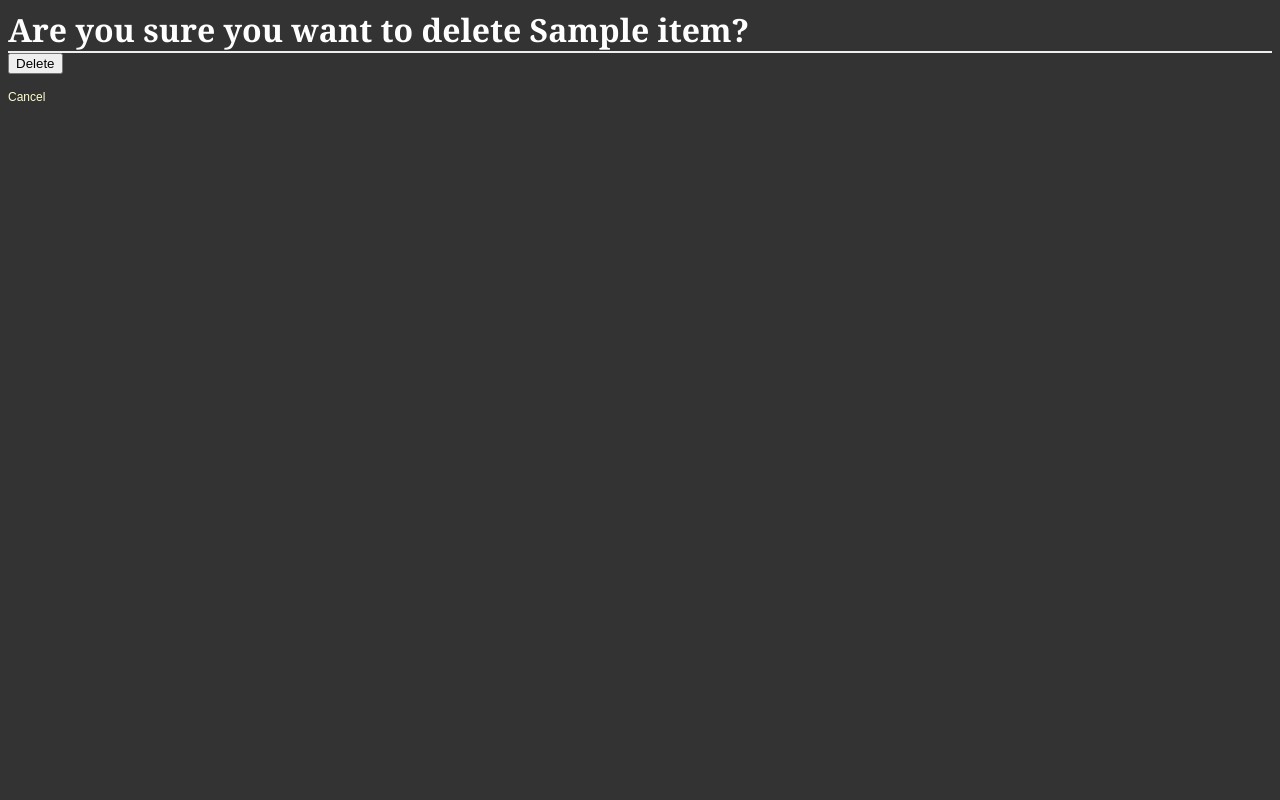
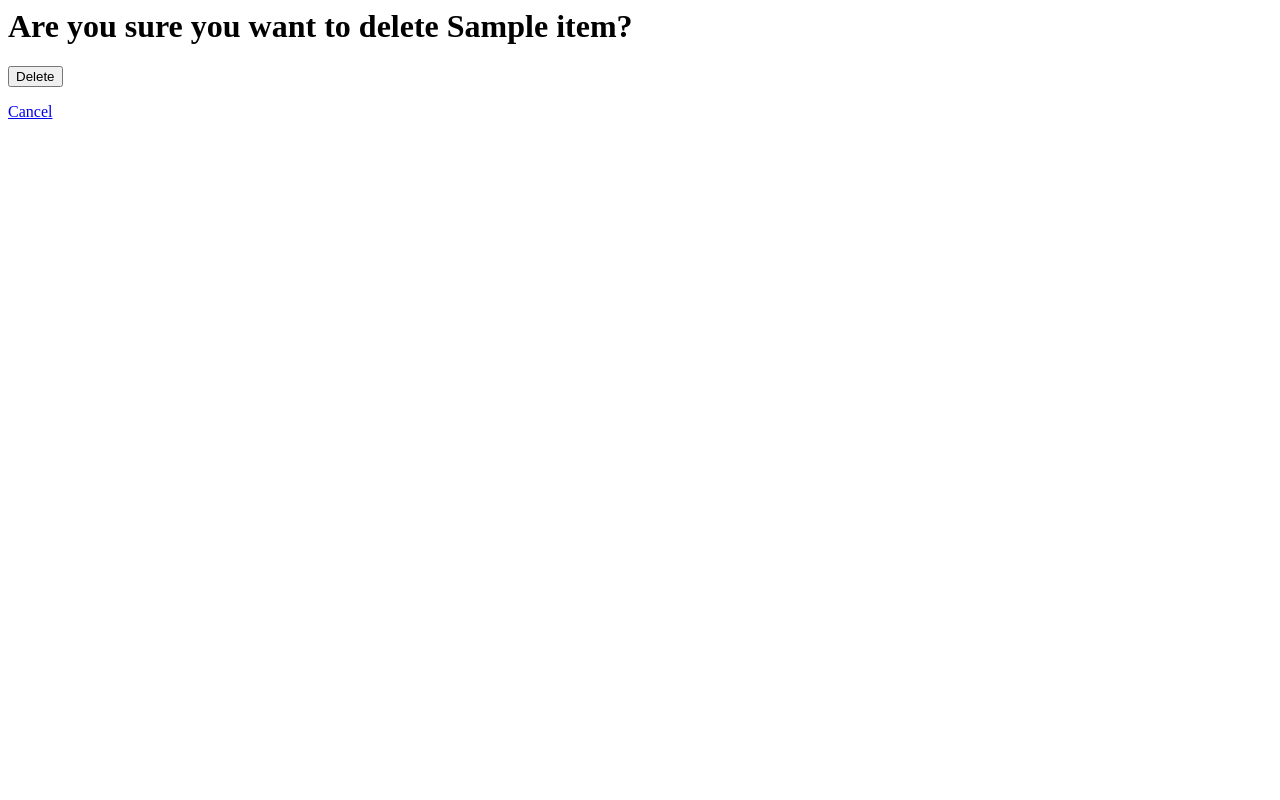
Before and after one commit to hgihem/FlaskExample, a Flask app: page /restaurants/1/menu/1/delete/ in a window 1280 px wide. Run offline with Flask 2, Linux system fonts and the light colour scheme; tables that the repository leaves empty hold one stand-in row (values such as "Sample post").

Commit message:
Removed CSS

```diff
--- a/static/styles.css
+++ /dev/null
@@ -1,73 +0,0 @@
-body {
-    font-family: sans-serif;
-    background-color: #333333
-}
-
-h1,
-h2,
-h3,
-h4 {
-    color: #ffffff;
-}
-
-h1,
-h2 {
-    font-family: 'georgia', serif;
-    margin: 0;
-}
-
-h1 {
-    border-bottom: 2px solid #eee;
-}
-
-h2 {
-    font-size: 1.2em;
-}
-
-p,
-dd,
-dt {
-    color: #cccccc;
-}
-
-a {
-    text-decoration: none;
-    color: #ffffcc;
-    font-size: .75em;
-}
-
-.pane {
-    position: absolute;
-    left: 25%;
-    border: 2px solid;
-    border-radius: 25px;
-    padding: 5px;
-    margin: 5px;
-    border-color: #999999;
-    background-color: #333333
-}
-
-.header {
-    left: 50%;
-    text-align: center;
-}
-
-.name {
-    width: 50%;
-    display: inline-block;
-    float: left;
-}
-
-.description {}
-
-.price {
-    text-align: right;
-    width: 50%;
-    float: right;
-}
-
-.editdeletepane {}
-
-.flash {
-    background: #cee5f5;
-}
--- a/templates/deleteMenuItem.html
+++ b/templates/deleteMenuItem.html
@@ -1,7 +1,4 @@
 <html>
-    <head>
-        <link rel=stylesheet type=text/css href="{{ url_for('static', filename='styles.css') }}">
-    </head>
     <body>
     <h1> Are you sure you want to delete {{menuItem.name}}? </h1>
 
--- a/templates/editMenuItem.html
+++ b/templates/editMenuItem.html
@@ -1,7 +1,4 @@
 <html>
-    <head>
-        <link rel=stylesheet type=text/css href="{{ url_for('static', filename='styles.css') }}">
-    </head>
     <body>
         <h1>Edit Menu Item</h1>
         <form action="{{url_for('editMenuItem', restaurant_id=menuItem.restaurant_id, menu_id=menuItem.id)}}" method="POST">
--- a/templates/menu.html
+++ b/templates/menu.html
@@ -1,7 +1,4 @@
 <html>
-    <head>
-        <link rel=stylesheet type=text/css href="{{ url_for('static', filename='styles.css') }}">
-    </head>
     <body>
         <h1>{{restaurant.name}}</h1>
         {% with messages = get_flashed_messages() %}
--- a/templates/newMenuItem.html
+++ b/templates/newMenuItem.html
@@ -1,7 +1,4 @@
 <html>
-    <head>
-        <link rel=stylesheet type=text/css href="{{ url_for('static', filename='styles.css') }}">
-    </head>
     <body>
         <h1>New Menu Item</h1>
         <form action="{{url_for('newMenuItem', restaurant_id=restaurant_id)}}" method="POST">
--- a/templates/restaurants.html
+++ b/templates/restaurants.html
@@ -1,7 +1,4 @@
 <html>
-    <head>
-        <!-- <link rel=stylesheet type=text/css href="{{ url_for('static', filename='styles.css') }}"> -->
-    </head>
     <body>
         <h1>Restaurants:</h1>
         {% with messages = get_flashed_messages() %}
```
